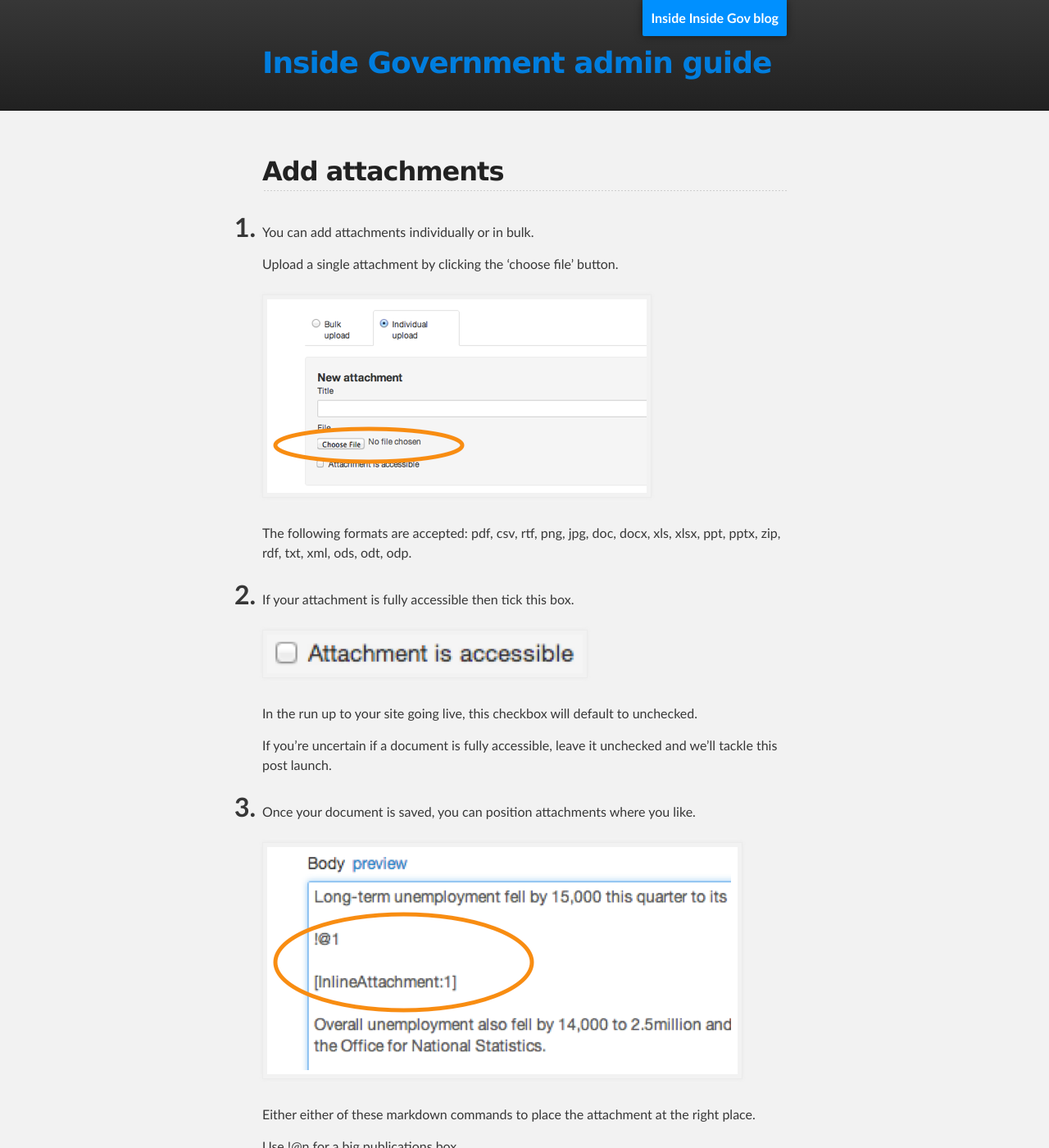
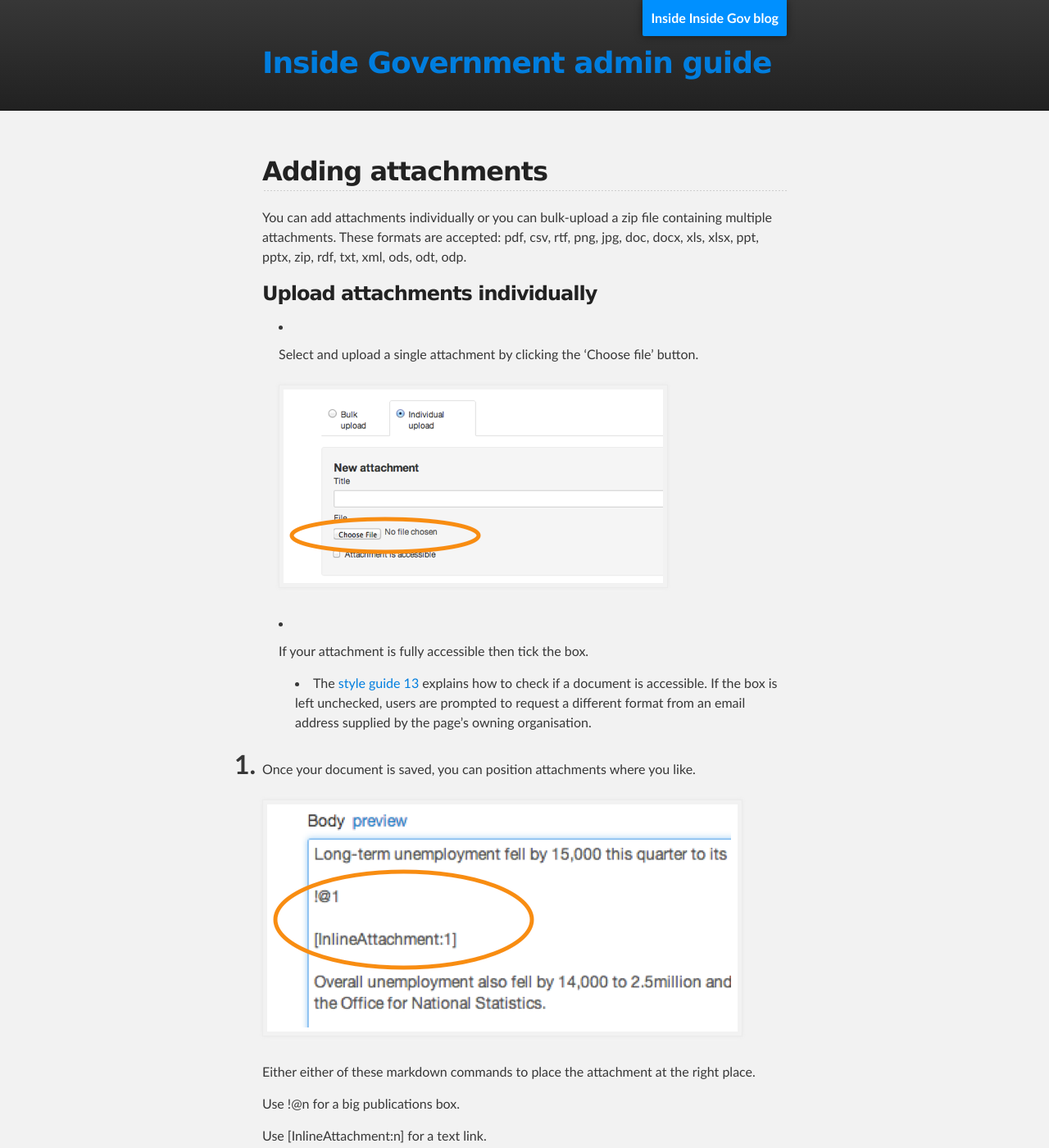
Before and after one commit to alphagov/inside-government-admin-guide, a Jekyll site: the page built from creating-documents/add-attachments.md, in a window 1280 px wide and 1400 px high. Shown: the whole window at 82% size. Built offline with Jekyll 4.4.1, drawn with Linux system fonts in a browser that asks for light colours.

Commit message:
Update add-attachments.md

```diff
--- a/creating-documents/add-attachments.md
+++ b/creating-documents/add-attachments.md
@@ -1,25 +1,21 @@
 ---
 layout: default
-title: Inside Government Admin Guide - Add attachments
+title: Inside Government Admin Guide - Adding attachments
 ---
 
-## Add attachments
+## Adding attachments
 
-1. You can add attachments individually or in bulk.
+You can add attachments individually or you can bulk-upload a zip file containing multiple attachments. These formats are accepted: pdf, csv, rtf, png, jpg, doc, docx, xls, xlsx, ppt, pptx, zip, rdf, txt, xml, ods, odt, odp.
 
-	Upload a single attachment by clicking the 'choose file' button.
+
+### Upload attachments individually
+
+* Select and upload a single attachment by clicking the 'Choose file' button.
 
 	![Add attachments 1](add-attachments-1.png)
 
-	The following formats are accepted: pdf, csv, rtf, png, jpg, doc, docx, xls, xlsx, ppt, pptx, zip, rdf, txt, xml, ods, odt, odp.
-
-2. If your attachment is fully accessible then tick this box.
-
-	![Add attachments 2](add-attachments-2.png)
-
-	In the run up to your site going live, this checkbox will default to unchecked.
-
-	If you're uncertain if a document is fully accessible, leave it unchecked and we'll tackle this post launch.
+* If your attachment is fully accessible then tick the box.
+  * The [style guide 13](https://www.gov.uk/designprinciples/accessiblepdfs) explains how to check if a document is accessible. If the box is left unchecked, users are prompted to request a different format from an email address supplied by the page's owning organisation.
 
 3. Once your document is saved, you can position attachments where you like.
 
```
